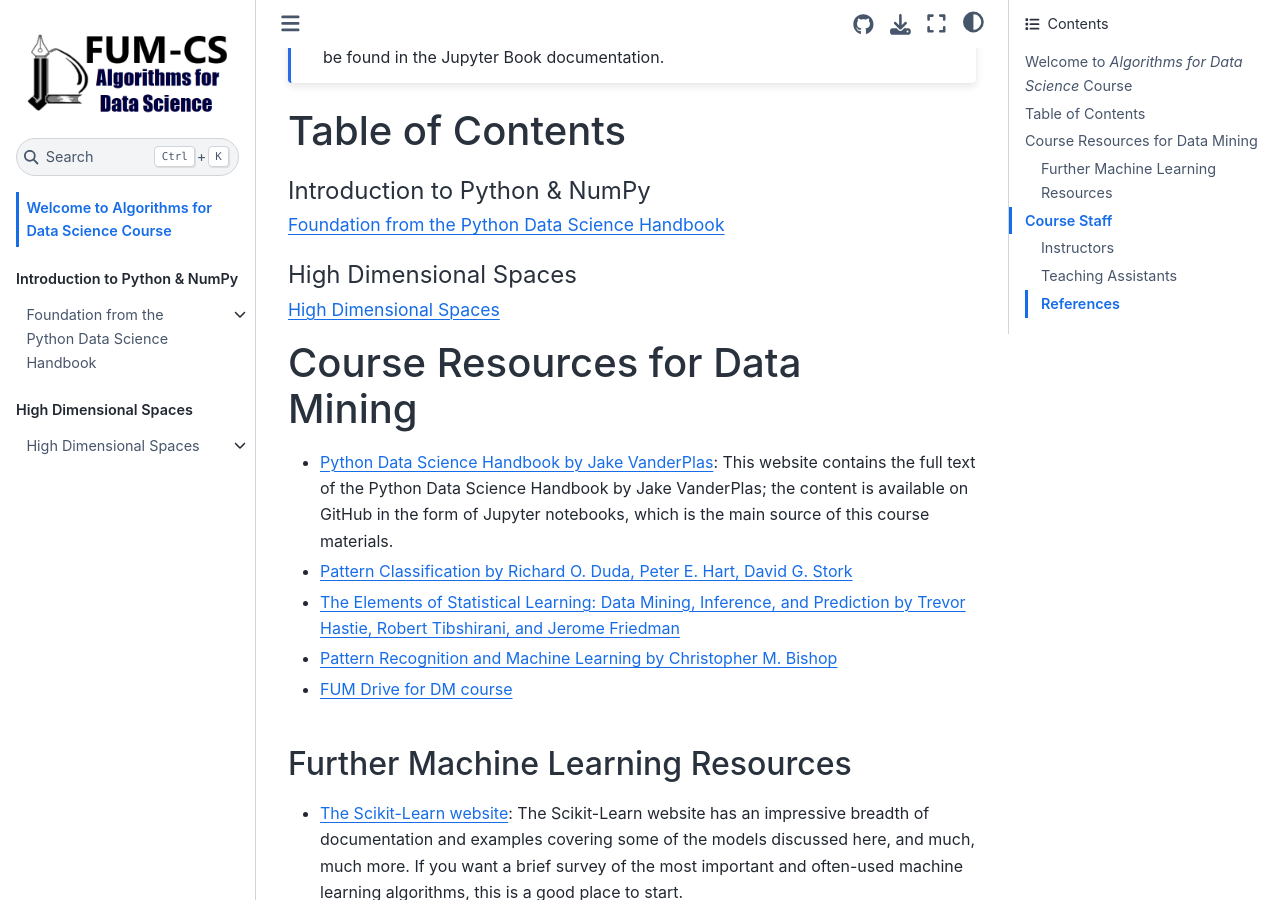
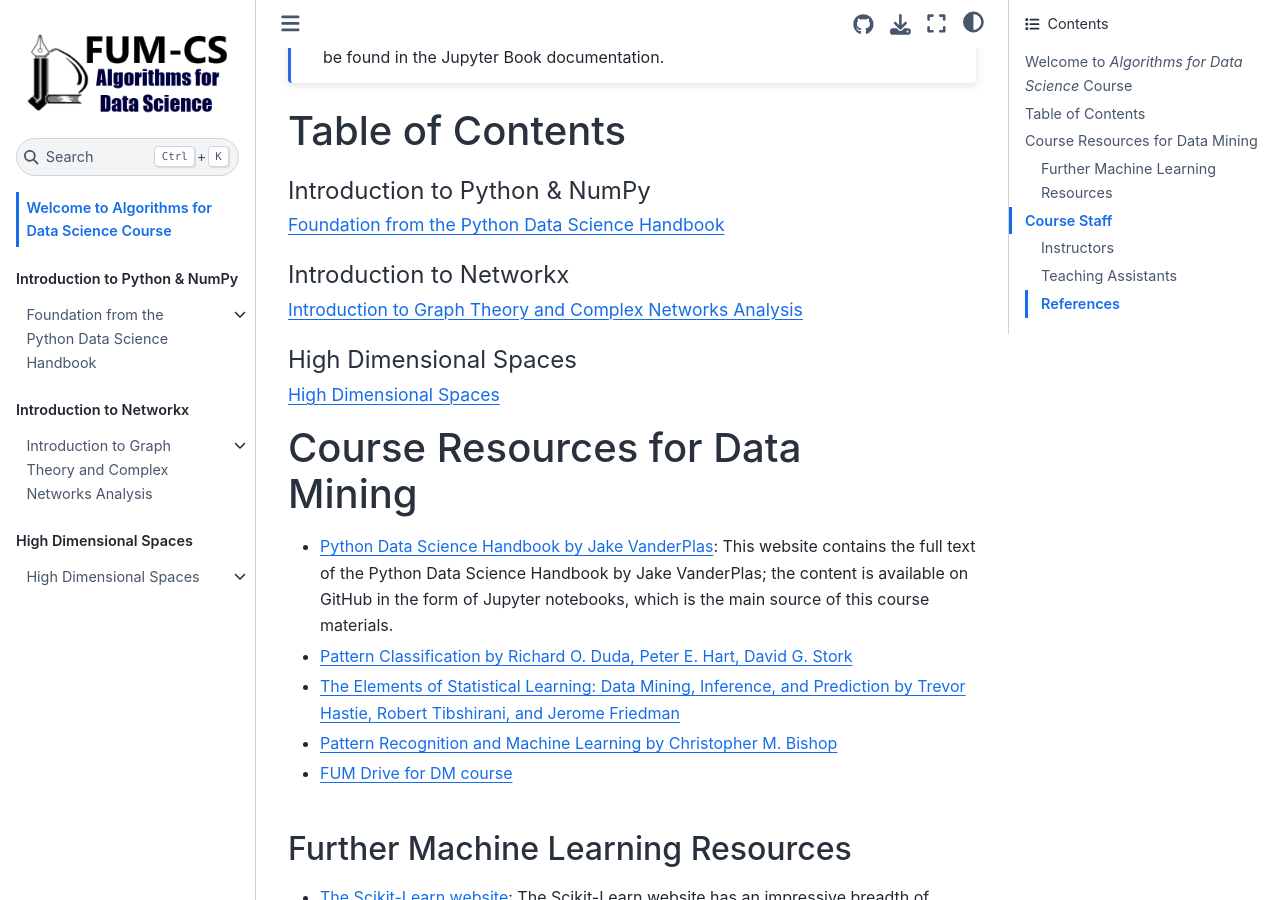
Before and after one commit to fum-cs/a4ds, a Jupyter Book: the page built from intro.md, in a window 1280 px wide and 900 px high, scrolled down 358 px. Built offline with Jupyter Book 1.0.4 settings and Sphinx 7.4.7 and the Sphinx Book theme 1.1.4, drawn with Linux system fonts in a browser that asks for light colours; pages that are not in the unit, such as notebooks, are missing from menus; some of the changed lines change nothing that is shown.

Commit message:
Add networkx

```diff
--- a/_toc.yml
+++ b/_toc.yml
@@ -19,6 +19,16 @@ parts:
       - file: pyhton-DSHB/02.07-Fancy-Indexing
       - file: pyhton-DSHB/02.08-Sorting
       - file: pyhton-DSHB/02.09-Structured-Data-NumPy
+  - caption: Introduction to Networkx
+    chapters:
+    - file: nx/intro
+      sections:
+      - file: nx/1_Introduction
+      - file: nx/2_Fundamentals
+      - file: nx/3_Extensions
+      - file: nx/4_Network_topology
+      - file: nx/5_network_analysis_centralitiy
+      - file: nx/6_network_analysis_across_time
   - caption: High Dimensional Spaces
     chapters:
     - file: high-dimensional-spaces/high-dim-intro
--- /dev/null
+++ b/nx/intro.md
@@ -0,0 +1,33 @@
+# Introduction to Graph Theory and Complex Networks Analysis
+
+Multiple problems can be modeled based on entities and their relationships. Graph theory (GT) allows us to define nodes and connections between them to represent and analyze complex processes found in various areas of science and technology. Today, there is a large amount of data that can be used to understand our world from things and their relationship between them and its ecosystem.
+
+In this course, we start with an introduction to GT and complex network analysis with an application using Social media data. We will explore widely used tools from GT, network's topology metrics, most common centrality measures, and some applications. We will code in Python and will explore libraries to create, explore, analyze, and visualize complex networks. To this purpose, we will create graphs by using NetworkX library, NumPy and Pandas for data transformation, and Matplotlib for data visualization. We will get into longitudinal analysis of evolving networks based on topology and centrality metrics. At the end of these course, you will be able to create, analize, and visualize complex networks.
+
+**Learning Objectives**
+
+At the end of this course, you will learn about the followings:
+
++ Introductory concepts about Graph Theory (GT) and its applications.
++ Create, analyze, and visualize networks created using NetworkX module.
++ Caracterize and compare networks using properties of network's topology.
++ Using traditional centrality metrics and distinguish between them for practical applications.
++ Performing analyzes for networks which changes across time (longitudinal analyses).
+
+
+**Prerequisites**
+
+It requires experience in Python using NumPy and Matplotlib or other similar packages or programming languages. Basic notions of linear algebra are desirable.
+
+**References**
+
+This content is mainly based on two references:
+1. Van Steen, M. (2010). Graph theory and complex networks. An introduction.
+2. Newman, M. (2010). Networks: An Introduction.
+
+The full list of references can be found at the very end of each section (jupyter notebook).
+
+---
+
+I should mention that the original material was from the course "Data Mining and Learning", Master in Informatics program. [Austral University of Chile](http://www.ingenieria.uach.cl/postgrado/min.html), Faculty of Engineering Sciences, Chile.
+I have modified the [contents](https://github.com/bsotomayorg/UACh-MIN-Graph_NLP/) to suit my own needs and preferences. I would like to thank the creators for this material.
```
Also changed, not shown: 6 other files.
